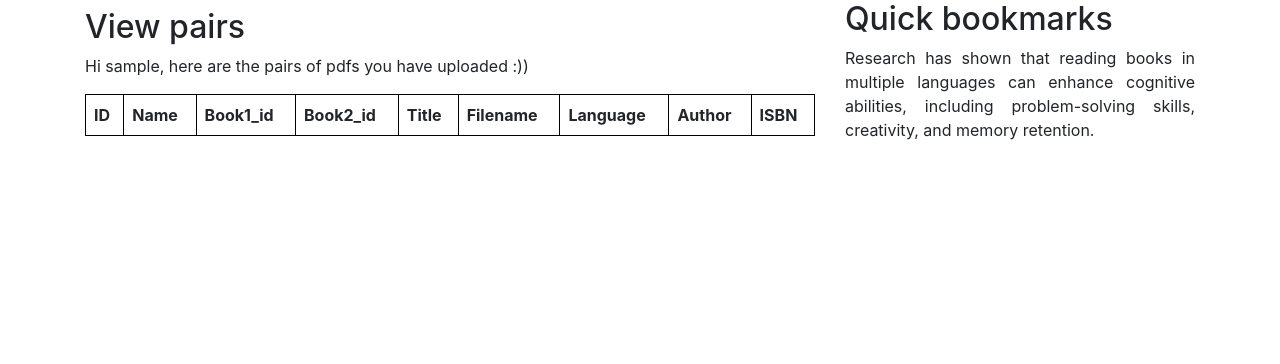
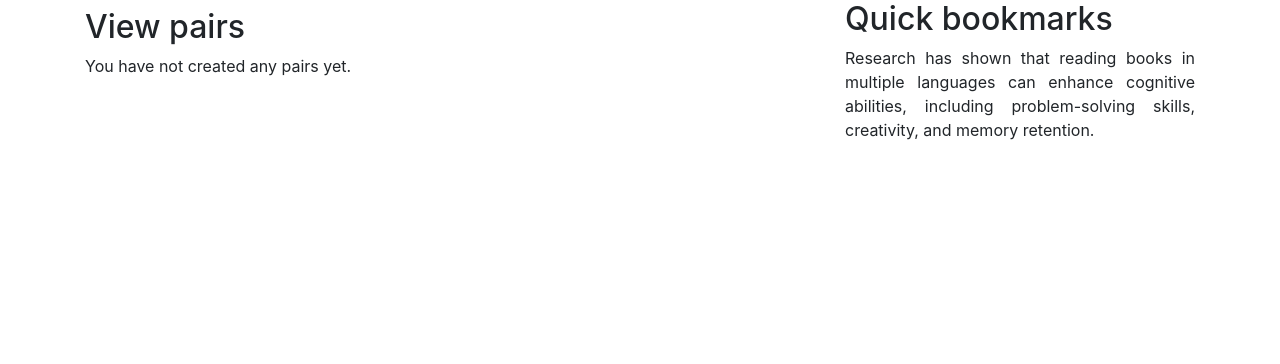
Before and after one commit to jakubgrad/Tietokannat-ja-web-ohjelmointi-Projekti, a Flask app: template src/templates/view_pairs.html in a window 1280 px wide. Shown: the part 56-420 px from the top of the page. Run offline with Flask 3, Linux system fonts and the light colour scheme; the template is opened without the code that fills it, so the values that code supplies are empty; the visitor is signed in with stand-in values (Sample User, id 1); some libraries are stand-ins or nearby versions.

Commit message:
Improved appearance:

```diff
--- a/src/templates/view_pairs.html
+++ b/src/templates/view_pairs.html
@@ -23,39 +23,57 @@
     }
 </style>
 
+{% set pairs_count = pairs|length %}
+{% if pairs_count > 0 %}
+
 <p>Hi {{ session.username }}, here are the pairs of pdfs you have uploaded :))</p>
-<table>
+<table class="table table-sm  table-striped">
    <tr>
-    <th>ID</th>
-    <th>Name</th>
-    <th>Book1_id</th>
-    <th>Book2_id</th>
-    <th>Title</th>
-    <th>Filename</th>
-    <th>Language</th>
-    <th>Author</th>
-    <th>ISBN</th>
+    <th scope="col">ID</th>
+    <th scope="col">Name</th>
+    <th scope="col">Title</th>
+    <th scope="col">Language</th>
+    <th scope="col">Author</th>
+    <th scope="col">ISBN</th>
+    <th scope="col">Delete</th>
   </tr>
 
 {% for pair in pairs %}
     <tr>
-    <td>{{ pair.id }}</td>
-    <td><a href="/read_pair/{{pair.id}}"> {{ pair.name }}</a>
+    <td scope="row">{{ pair.id }}</td>
+    <td scope="row"><a href="/read_pair/{{pair.id}}"> {{ pair.name }}</a>
+    </td>
+    <td scope="row"></td>
+    <td scope="row"></td>
+    <td scope="row"></td>
+    <td scope="row"></td>
+    <td scope="row">
         <form method="post" action="/delete_pair/{{pair.id}}">
             <input type="hidden" name="id" value={{pair.id}}>
             <button type="submit">Delete</button>
         </form>
     </td>
-    <td>{{ pair.book1_id }}</td>
-    <td>{{ pair.book2_id }}</td>
-    <td></td>
-    <td></td>
-    <td></td>
-    <td></td>
-    <td>/td>
   </tr>
 {% endfor %}
 </table>
+
+
+{% else %}
+You have not created any pairs yet.
+{% endif %}
+
+
+{% if errors %}
+{% for error in errors %}
+<p style="color: red;">{{ error }}</p>
+{% endfor %}
+{% endif %}
+
+{% if messages %}
+{% for message in messages %}
+<p style="color: green;">{{ message }}</p>
+{% endfor %}
+{% endif %}
 
 {% endblock %}
 
```
